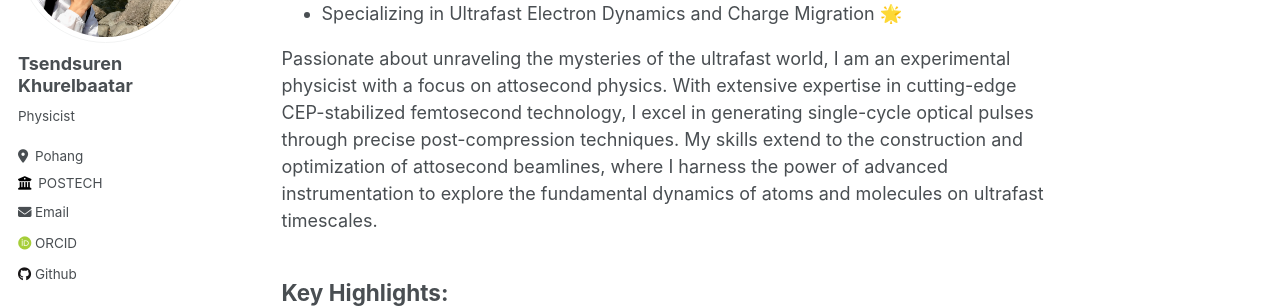
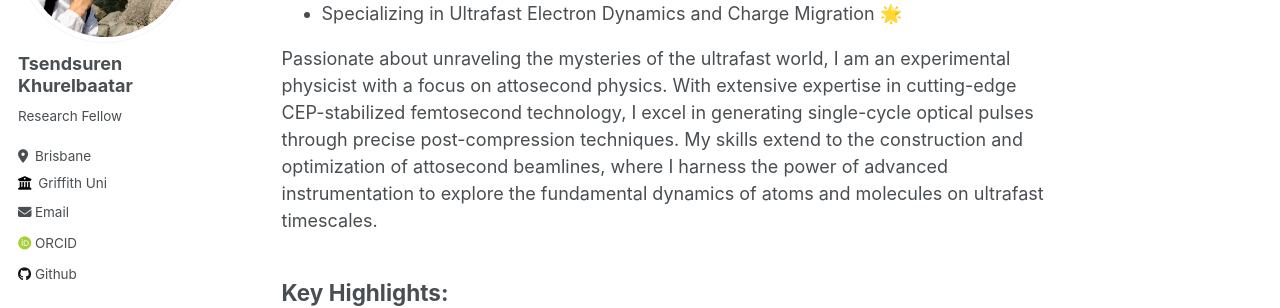
Before and after one commit to Tsendsuren/tsendsuren.github.io, a Jekyll site: the page built from _pages/about.md, in a window 1280 px wide. Shown: the part 238-546 px from the top of the page. Built offline with Jekyll 4.4.1, drawn with Linux system fonts in a browser that asks for light colours; some web fonts are replaced.

Commit message:
update affiliation

```diff
--- a/_config.yml
+++ b/_config.yml
@@ -24,11 +24,11 @@ author:
   avatar           : "profile.png"
   name             : "Tsendsuren Khurelbaatar"
   pronouns         : # example: "she/her"
-  bio              : "Physicist"
-  location         : "Pohang"
-  employer         : "POSTECH"
+  bio              : "Research Fellow"
+  location         : "Brisbane"
+  employer         : "Griffith Uni"
   uri              : # URL
-  email            : "khtsendsuren@postech.ac.kr"
+  email            : "t.khurelbaatar@griffith.edu.au"
 
   # Academic websites
   arxiv            : # URL - Update with the correct link to your profile
```
